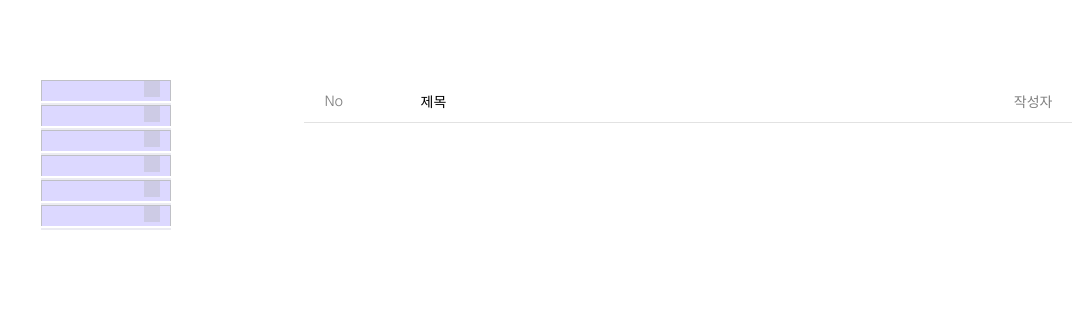
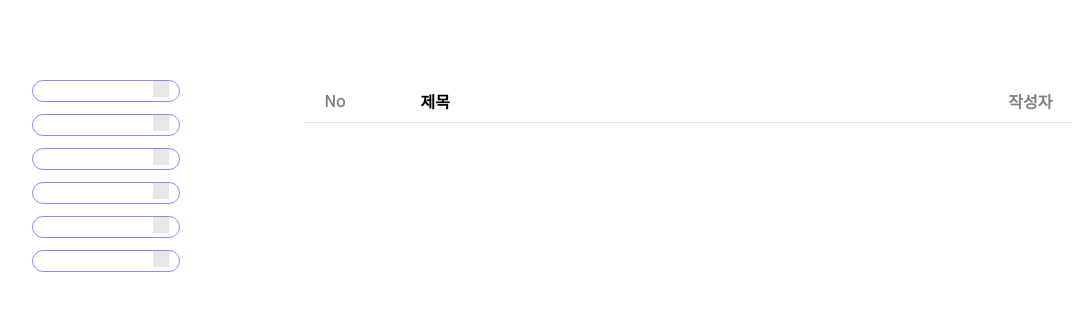
Before and after one commit to Tjdnjs/hackalearn, a Flask app: template templates/answer.html in a window 1280 px wide. Shown: the part 100-411 px from the top of the page, without its empty margins (54-1136 px from the left). Run offline with Flask 2, Linux system fonts and the light colour scheme; the template is opened without the code that fills it, so the values that code supplies are empty; some libraries are stand-ins or nearby versions; grey boxes are pictures that could not be loaded.

Commit message:
sidemenu css

```diff
--- a/static/css/answer.css
+++ b/static/css/answer.css
@@ -6,19 +6,20 @@
 }
 
 .table {
-    font-size: .7rem;
+    font-size: .8rem;
     border-collapse: collapse;
     width: 100%;
     margin-top: 1rem;
     text-align: left;
 }
 
-.tablehead {
+tr.thread{
+    font-weight: bold;
+}
+/* .tablehead {
     background-color: rgb(215,210,255);
-    border-radius: 20px;
-}
-
-
+    font-weight: bold;
+} */
 
 td {
     height: 2rem;
--- a/static/css/sidemenu.css
+++ b/static/css/sidemenu.css
@@ -5,7 +5,9 @@
 
 ul #un{
     display: block;
-    padding: 0.1rem 0.75rem;
+    border-radius: 1rem;
+    padding: 0;
+    margin: .1rem 0.3rem .5rem .3rem;
 }
 
 .menubar {
@@ -23,21 +25,18 @@ ul #un{
 
 .menubar label+ul a {
     text-decoration: none;
-    font-size: .7rem;
+    font-size: .75rem;
     display: block;
     color: rgb(91, 91, 91);
     transition: .2s;
     padding: .5rem .75rem;
-    background-color:#e8e8f0;
+    background-color:rgb(229, 225, 255);
     border-bottom: 0;
 }
 
 .menubar label+ul a:hover {
-    background-color: #b5b5bdc6;
-}
-
-.menubar label+ul a:hover {
-    color: rgb(0, 0, 0);
+    color: white;
+    background-color: rgb(154, 139, 255);
     text-decoration: none;
 }
 
@@ -59,28 +58,33 @@ input[id*="dep"]+label {
     display: block;
     padding: .5rem .75rem;
     padding-right: 0;
-    margin: 0 .75rem;
-    border: 1.5px solid rgb(180, 182, 189);
-    border-bottom: 0;
-    color: rgb(70, 70, 70);
+    margin: 0 .3rem;
+    border: 1.6px solid rgb(130, 111, 255);
+    background-color: transparent;
+    color: rgb(46, 34, 126);
     font-size: .8rem;
-    background-color: rgb(215, 210, 255);
+    font-weight: bold;
     cursor: pointer;
     position: relative;
+    border-radius: 1rem;
+}
+input[id*="dep"]+label:hover{
+    color: white;
+    border: 1.4px solid rgb(130, 111, 255);
+    background-color: rgb(130, 111, 255);
 }
 
 input[id*="dep"]+label a {
-    color: rgb(70, 70, 70);
+    color: rgb(78, 56, 219);
     text-decoration: none;
 }
 
 input[id*="dep"]+label a:visited {
-    color: rgb(70, 70, 70);
+    color: rgb(78, 56, 219);
     text-decoration: none;
 }
 
 input[id*="dep"]+label a:hover {
-    color: rgb(70, 70, 70);
     text-decoration: none;
 }
 
--- a/templates/answer.html
+++ b/templates/answer.html
@@ -107,15 +107,13 @@
     </div>
     <div class="board">
       <table class="table">
-        <div class="tablehead">
-          <thead class="thead">
-            <tr>
-              <td class="no">No</td>
-              <td class="title">제목</td>
-              <td class="writer">작성자</td>
-            </tr>
-          </thead>
-        </div>
+        <thead>
+          <tr class="thread">
+            <td class="no">No</td>
+            <td class="title">제목</td>
+            <td class="writer">작성자</td>
+          </tr>
+        </thead>
         <tbody class="tbody">
           <tr>
         {% for post in article %}
```
